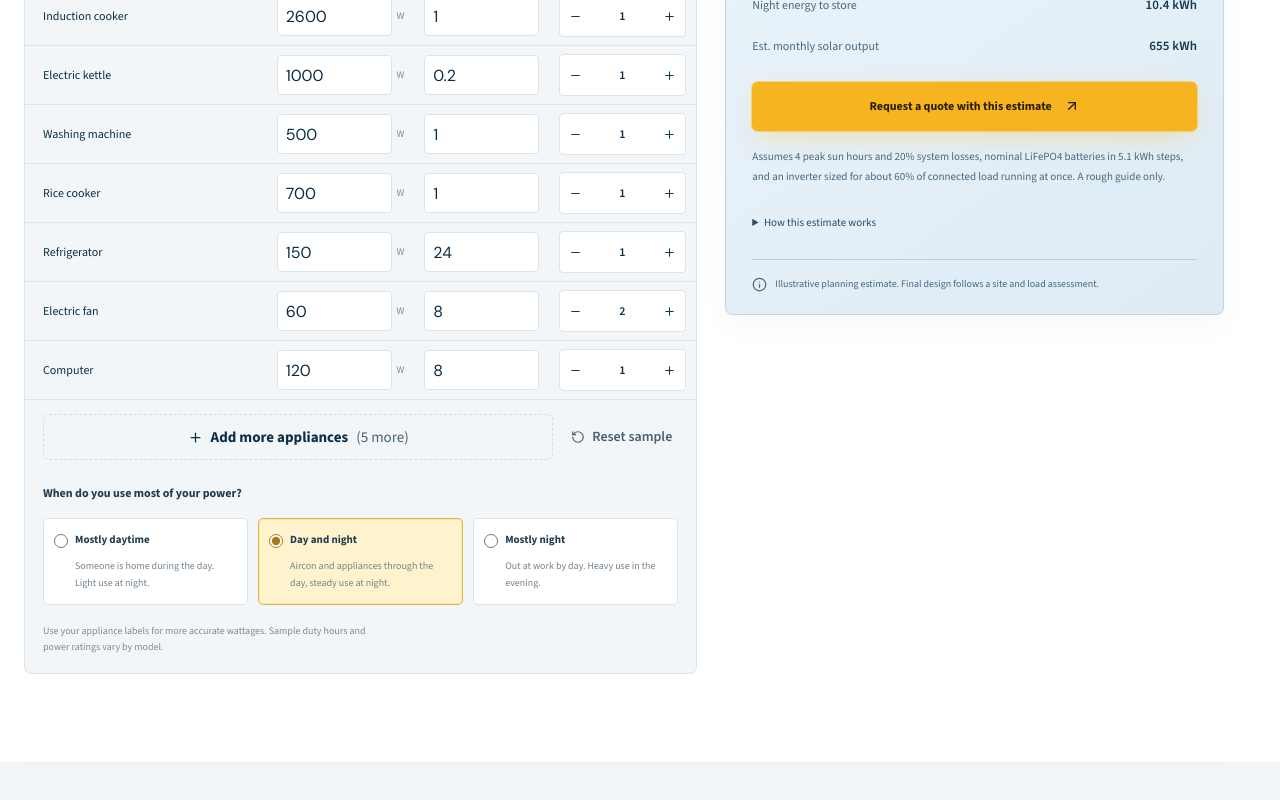
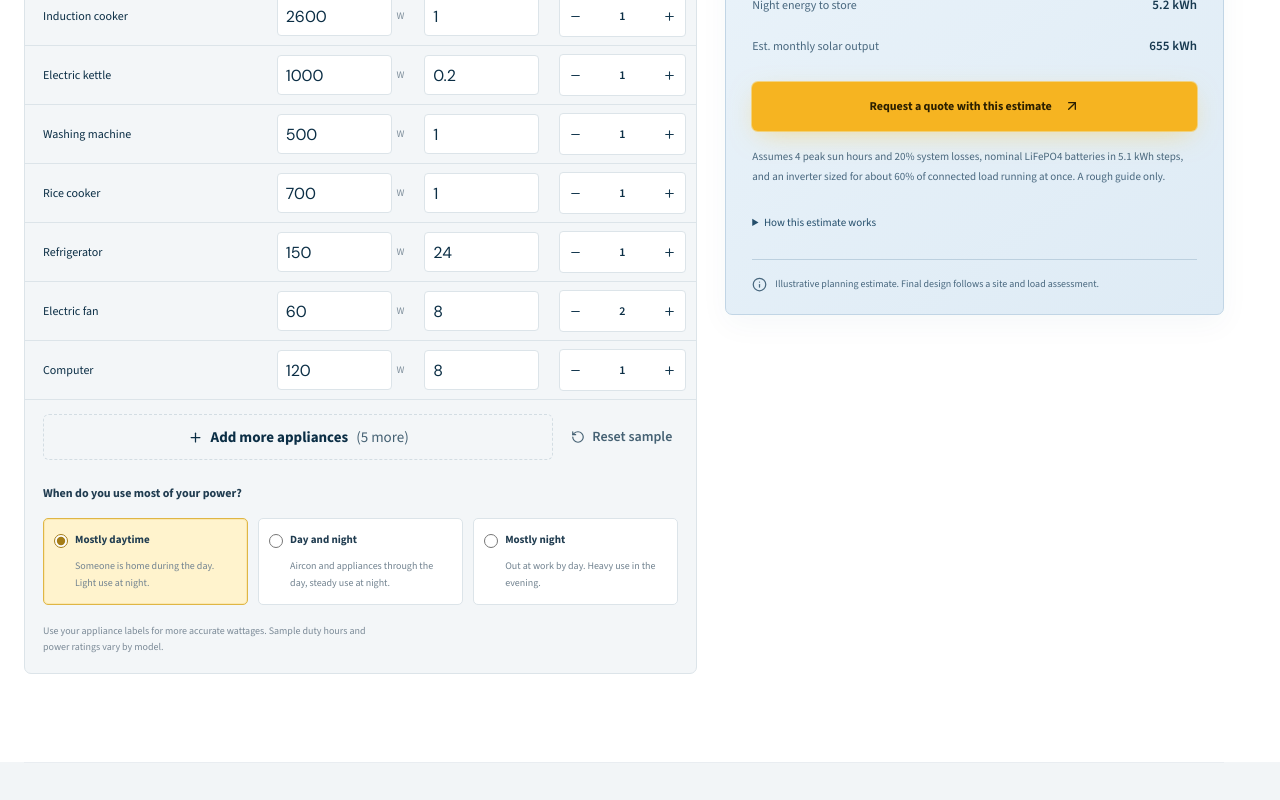
Before and after one commit to neilzkie14/aizek-renewables-web, a React (Vite) app: page / in a window 1280 px wide. Shown: the part 2810-3610 px from the top of the page. Built offline with nearby package versions, Linux system fonts and the light colour scheme.

Commit message:
Update ApplianceCalculator.tsx

```diff
--- a/src/components/ApplianceCalculator.tsx
+++ b/src/components/ApplianceCalculator.tsx
@@ -31,7 +31,7 @@ const number = (value: number, digits = 0) => new Intl.NumberFormat('en-PH', { m
 
 export default function ApplianceCalculator({ onQuote }: { onQuote: (estimate: ApplianceEstimate) => void }) {
   const [rows, setRows] = useState(initialRows)
-  const [pattern, setPattern] = useState<UsagePattern>('balanced')
+  const [pattern, setPattern] = useState<UsagePattern>('daytime')
   const [visibleCount, setVisibleCount] = useState(INITIAL_ROWS)
   const shownRows = rows.slice(0, visibleCount)
   const hiddenCount = rows.length - shownRows.length
@@ -160,7 +160,7 @@ export default function ApplianceCalculator({ onQuote }: { onQuote: (estimate: A
       </table>
       <div className="appliance-list-actions">
         {hiddenCount > 0 && <button type="button" className="appliance-add-more" onClick={() => setVisibleCount(count => Math.min(rows.length, count + ROWS_PER_CLICK))}><Plus size={15} /> Add more appliances <span>({hiddenCount} more)</span></button>}
-        <button type="button" className="appliance-reset" onClick={() => { setRows(initialRows()); setPattern('balanced'); setVisibleCount(INITIAL_ROWS) }}><RotateCcw size={14} /> Reset sample</button>
+        <button type="button" className="appliance-reset" onClick={() => { setRows(initialRows()); setPattern('daytime'); setVisibleCount(INITIAL_ROWS) }}><RotateCcw size={14} /> Reset sample</button>
       </div>
       {invalidRows.length > 0 && <p className="appliance-error" role="alert">Check {invalidRows.map(index => rowName(shownRows[index])).join(', ')}: watts must be 1–50,000 and daily hours 0–24. Complete any empty fields.</p>}
       <fieldset className="usage-patterns">
```
